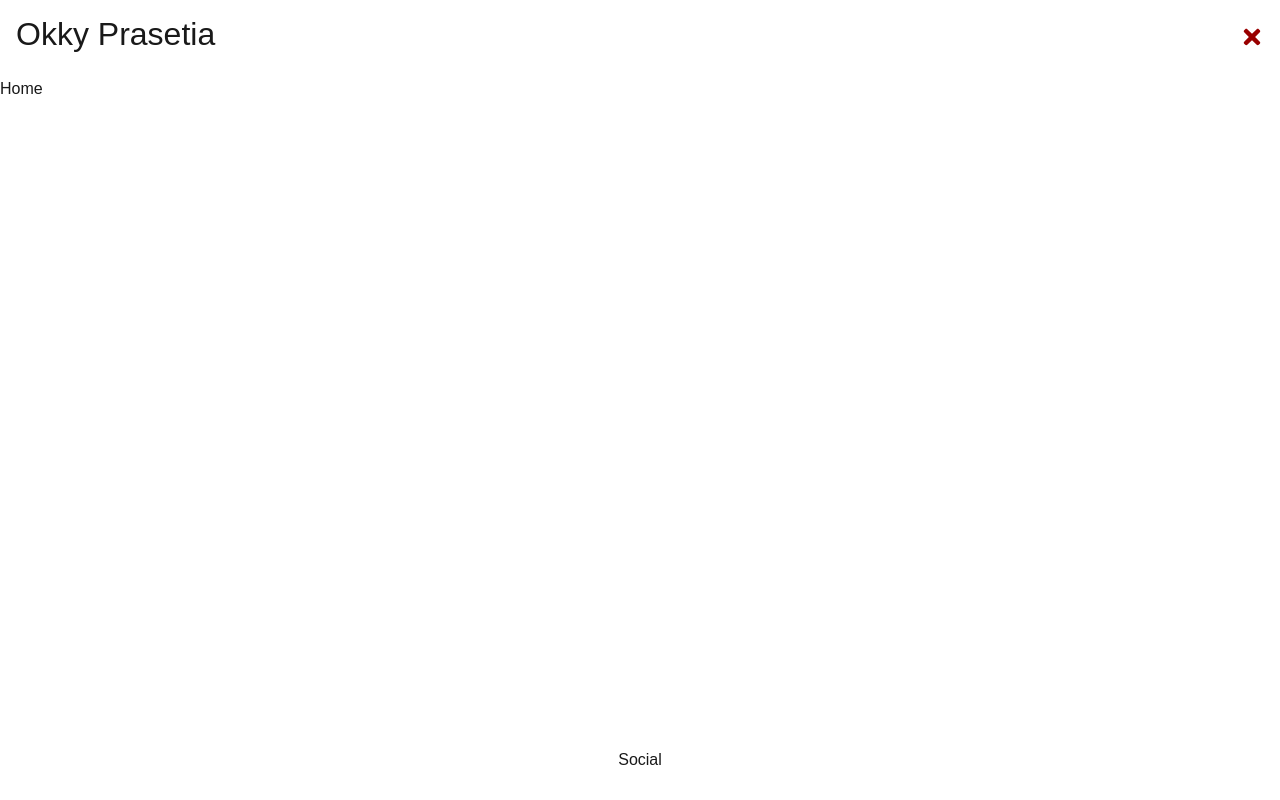
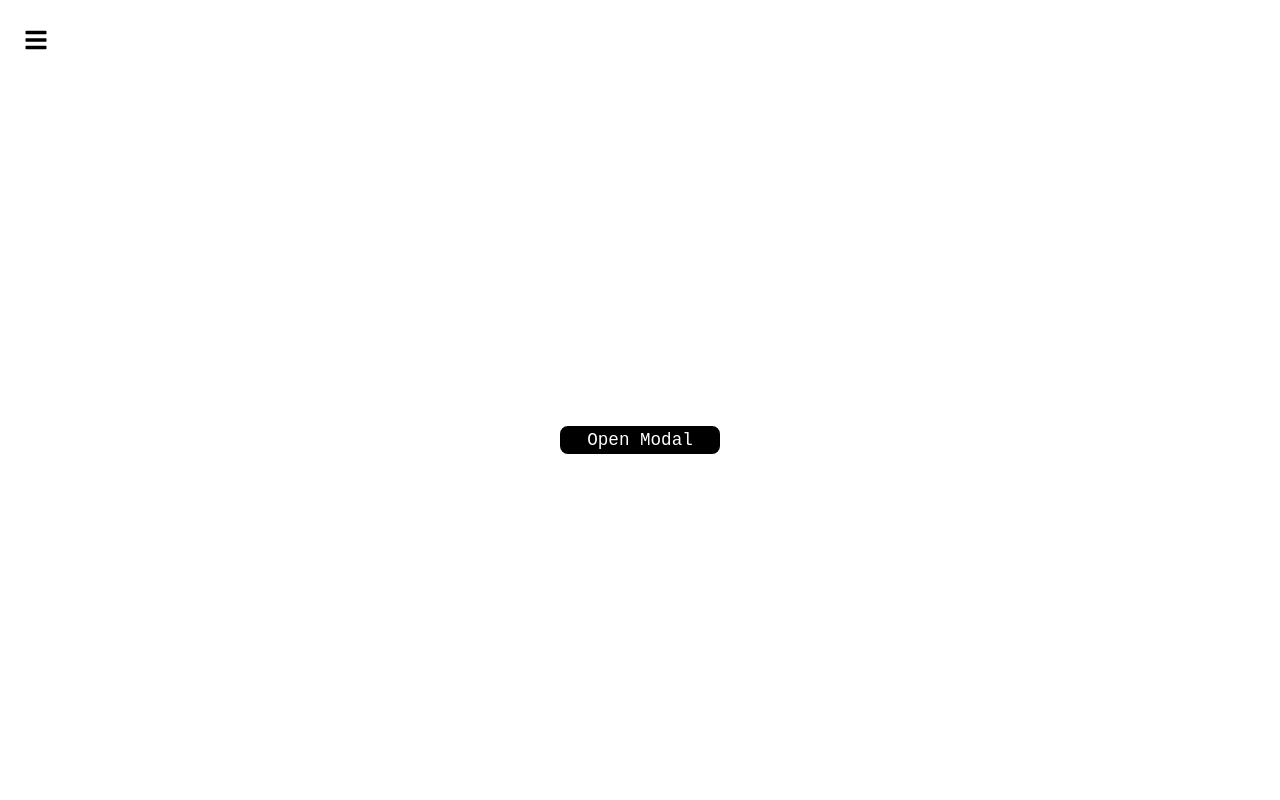
Before and after one commit to okkyprasetian/fcc-react-sidebarnmodal, a React (Create React App) app: page / in a window 1280 px wide. Built offline with nearby package versions, Linux system fonts and the light colour scheme.

Commit message:
complete toggle button for sidebar and modal

```diff
--- a/src/App.js
+++ b/src/App.js
@@ -1,13 +1,27 @@
+import {useState} from 'react'
 import Home from './components/Home'
 import Modal from './components/Modal'
 import Sidebar from './components/Sidebar'
 
 function App() {
+
+  // State
+  const [showSidebar, setShowSidebar] = useState(false)
+  const [showModal, setShowModal] = useState(false)
+
+  // Set State
+  const toggleShowSidebar = () => {
+    setShowSidebar(!showSidebar)
+  }
+  const toggleShowModal = () => {
+    setShowModal(!showModal)
+  }
+
   return (
     <div className="App">
-      <Home />
-      <Modal />
-      <Sidebar />
+      <Home toggleShowSidebar={toggleShowSidebar} toggleShowModal={toggleShowModal} />
+      <Modal showModal={showModal} toggleShowModal={toggleShowModal} />
+      <Sidebar showSidebar={showSidebar} toggleShowSidebar={toggleShowSidebar} />
     </div>
   );
 }
--- a/src/components/Home.jsx
+++ b/src/components/Home.jsx
@@ -1,16 +1,16 @@
 import React from 'react'
 import { FaBars } from 'react-icons/fa'
 
-function Home() {
+function Home({ toggleShowSidebar, toggleShowModal }) {
     return (
         <div className="home">
             <div className="header">
-                <button className="btn btn-open-sidebar">
+                <button className="btn btn-open-sidebar" onClick={toggleShowSidebar}>
                     <FaBars />
                 </button>
             </div>
             <div className="main">
-                <button className="btn-open-modal">
+                <button className="btn-open-modal" onClick={toggleShowModal}>
                     Open Modal
                 </button>
             </div>
--- a/src/components/Modal.jsx
+++ b/src/components/Modal.jsx
@@ -1,12 +1,12 @@
 import React from 'react'
 import { FaTimes } from 'react-icons/fa'
 
-function Modal() {
+function Modal({ showModal, toggleShowModal }) {
     return (
-        <div className="modal">
+        <div className={`modal ${showModal && 'show-modal'}`}>
             <div className="modal-main">
                 <div className="modal-header">
-                    <button className="btn btn-close-modal">
+                    <button className="btn btn-close-modal" onClick={toggleShowModal}>
                         <FaTimes />
                     </button>
                 </div>
--- a/src/components/Sidebar.jsx
+++ b/src/components/Sidebar.jsx
@@ -2,14 +2,14 @@
 import React from 'react'
 import { FaTimes } from 'react-icons/fa'
 
-function Sidebar() {
+function Sidebar({ showSidebar, toggleShowSidebar }) {
     return (
-        <aside className="sidebar">
+        <aside className={`sidebar ${showSidebar && 'show-sidebar'}`}>
             <div className="sidebar-header">
                 <div className="sidebar-logo">
                     Okky Prasetia
                 </div>
-                <button className="btn btn-close-sidebar">
+                <button className="btn btn-close-sidebar" onClick={toggleShowSidebar}>
                     <FaTimes />
                 </button>
             </div>
--- a/src/index.css
+++ b/src/index.css
@@ -14,6 +14,7 @@
 body {
   font-family: Arial, Helvetica, sans-serif;
   color: var(--black);
+  overflow-x: hidden;
 }
 
 ul {
@@ -41,8 +42,9 @@ button {
 
 /* Home */
 .home {
-  display: none;
   height: 100vh;
+  background-color: white;
+  z-index: 0;
 }
 
 .header {
@@ -88,12 +90,20 @@ button {
 /* Modal */
 .modal {
   position: absolute;
-  display: none;
+  top: 0;
+  left: 0;
+  display: flex;
   justify-content: center;
   align-items: center;
   width: 100vw;
   height: 100vh;
   background-color: rgba(0, 0, 0, 0.5);
+  transition: all 500ms ease;
+  z-index: -1;
+}
+
+.show-modal {
+  z-index: 2;
 }
 
 .modal-main {
@@ -128,8 +138,18 @@ button {
 /* Sidebar */
 .sidebar {
   position: absolute;
+  top: 0;
+  left: 0;
   width: 100vw;
   height: 100vh;
+  background-color: white;
+  z-index: 1;
+  transition: all 500ms ease;
+  transform: translateX(-100%);
+}
+
+.show-sidebar {
+  transform: translateX(0);
 }
 
 .sidebar-header {
```
